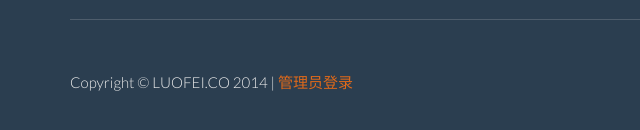
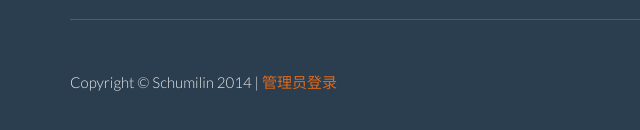
Before and after one commit to schumilin/schumilin.github.io, a plain HTML site: page 404.html in a window 1280 px wide. Shown: the part 978-1108 px from the top of the page, 0-640 px from the left. Drawn offline with Linux system fonts and the light colour scheme; no server answers.

Commit message:
change words

```diff
--- a/404.html
+++ b/404.html
@@ -112,7 +112,7 @@
         <footer>
             <div class="row">
                 <div class="col-lg-12">
-                    <p>Copyright &copy; LUOFEI.CO 2014 | <a href="javascript:void(0)" ng-show="!username" ng-click="login();">管理员登录</a> <a ng-show="username" href="javascript:void(0);" ng-click="edit();">发布文章</a></p>
+                    <p>Copyright &copy; Schumilin 2014 | <a href="javascript:void(0)" ng-show="!username" ng-click="login();">管理员登录</a> <a ng-show="username" href="javascript:void(0);" ng-click="edit();">发布文章</a></p>
                 </div>
             </div>
         </footer>
```
